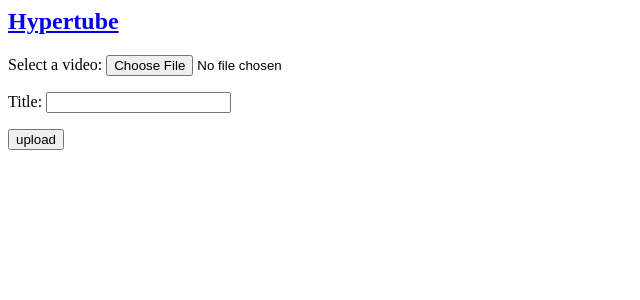
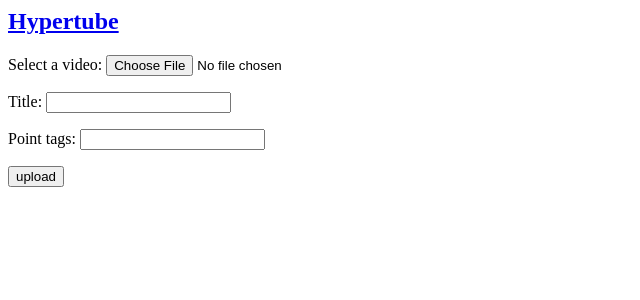
Before and after one commit to antik9/hypertube, a Django app: page /tube/upload/ in a window 1280 px wide. Shown: the top 300 px of the page, without its empty margins (0-640 px from the left). Run offline with Django 3.2, Linux system fonts and the light colour scheme.

Commit message:
Added tags.

```diff
--- a/tube/forms.py
+++ b/tube/forms.py
@@ -4,3 +4,4 @@ from django import forms
 class UploadFileForm(forms.Form):
     video = forms.FileField(label='Select a video')
     title = forms.CharField(label='Title', max_length=255)
+    tags = forms.CharField(label='Point tags', max_length=255)
--- a/tube/templates/tube/main_page.html
+++ b/tube/templates/tube/main_page.html
@@ -1,4 +1,9 @@
 <h2><a href="/tube/">Hypertube</a></h2>
+<form action="/tube/" method="get">
+    <input type="search" id="tag" name="tag" value="{{ tag }}">
+    <input type="submit" value="search">
+</form>
+<p>{{ video_count }} videos</p>
 {% if videos %}
     {% for video in videos %}
         <p><a href="/tube/watch/{{ video.id }}/">{{ video.title }}</a></p>
--- a/tube/templates/tube/video_detail.html
+++ b/tube/templates/tube/video_detail.html
@@ -3,3 +3,6 @@
   <source src="{{ url }}" type="video/mp4">
 </video>
 <p>{{ title }}</p>
+{% for tag in tags %}
+  <a href="/tube/?tag={{ tag }}">#{{ tag }}</a>
+{% endfor %}
--- a/tube/views.py
+++ b/tube/views.py
@@ -13,7 +13,7 @@ from django.urls import reverse
 from django.views.generic import FormView, DetailView, View
 
 from .forms import UploadFileForm
-from .models import Video
+from .models import Video, Tag, VideoTag
 
 
 class VideoView(FormView):
@@ -22,6 +22,16 @@ class VideoView(FormView):
 
     def form_valid(self, form):
         kwargs = self.get_form_kwargs()
+        tags_str = kwargs['data'].get('tags')
+        tags = [x.strip() for x in tags_str.split('#')][1:]
+        existed_tags = {tag.name: tag.id for tag
+                        in Tag.objects.filter(name__in=tags)}
+        tags_to_create = [tag for tag in tags if tag not in existed_tags]
+        tags_ids = list(existed_tags.values())
+        for tag in tags_to_create:
+            created_tag = Tag.objects.create(name=tag)
+            tags_ids.append(created_tag.id)
+
         video = Video(
             file=kwargs.get('files')['video'],
             title=kwargs['data'].get('title'),
@@ -29,11 +39,10 @@ class VideoView(FormView):
         video.save()
         video_id = video.id
 
-        return HttpResponseRedirect(self.__get_success_url(video_id))
+        for tags_id in tags_ids:
+            VideoTag.objects.create(tag_id=tags_id, video_id=video_id)
 
-    @staticmethod
-    def __get_success_url(video_id):
-        return reverse('main_page')
+        return HttpResponseRedirect(reverse('main_page'))
 
 
 class VideoDetailView(DetailView):
@@ -111,21 +120,33 @@ def uploaded_stream_detail(request, name):
 def watch(request, video_id):
     video = Video.objects.filter(id=video_id).first()
     name = video.file.name if video else None
+    tags = [tag.name for tag
+            in Tag.objects.filter(videotag__video__id=video_id)]
+
     template = loader.get_template('tube/video_detail.html')
 
     context = {
         'url': f'/tube/{name}',
+        'tags': tags,
         'title': video.title,
     }
     return HttpResponse(template.render(context, request))
 
 
 def main_page(request):
-    videos = Video.objects.all()
+    tag = request.GET.get('tag', '')
+    if tag:
+        videos = Video.objects.filter(videotag__tag__name= tag.strip('#'))
+
+    else:
+        videos = Video.objects.all()
+
     template = loader.get_template('tube/main_page.html')
 
     context = {
         'videos': videos,
+        'tag': tag,
+        'video_count': videos.count()
     }
     return HttpResponse(template.render(context, request))
 
```
Also changed, not shown: tube/models.py (+13 -1 lines), tube/migrations/0003_auto_20200612_1803.py (added).
